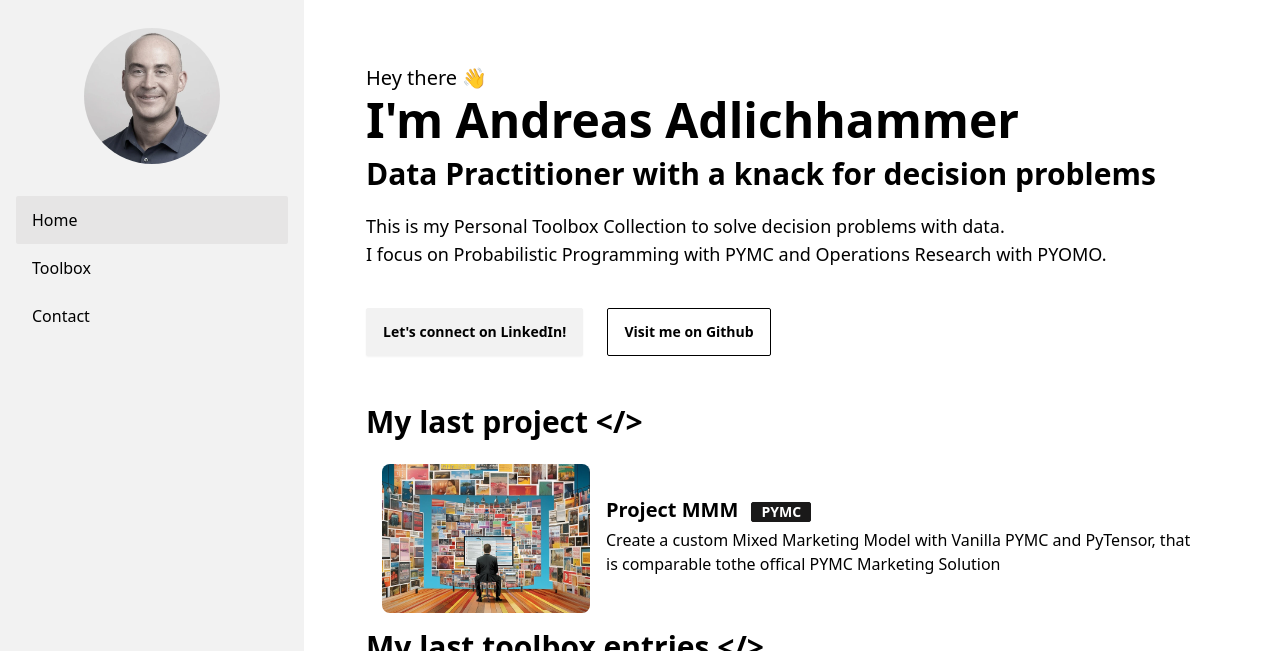
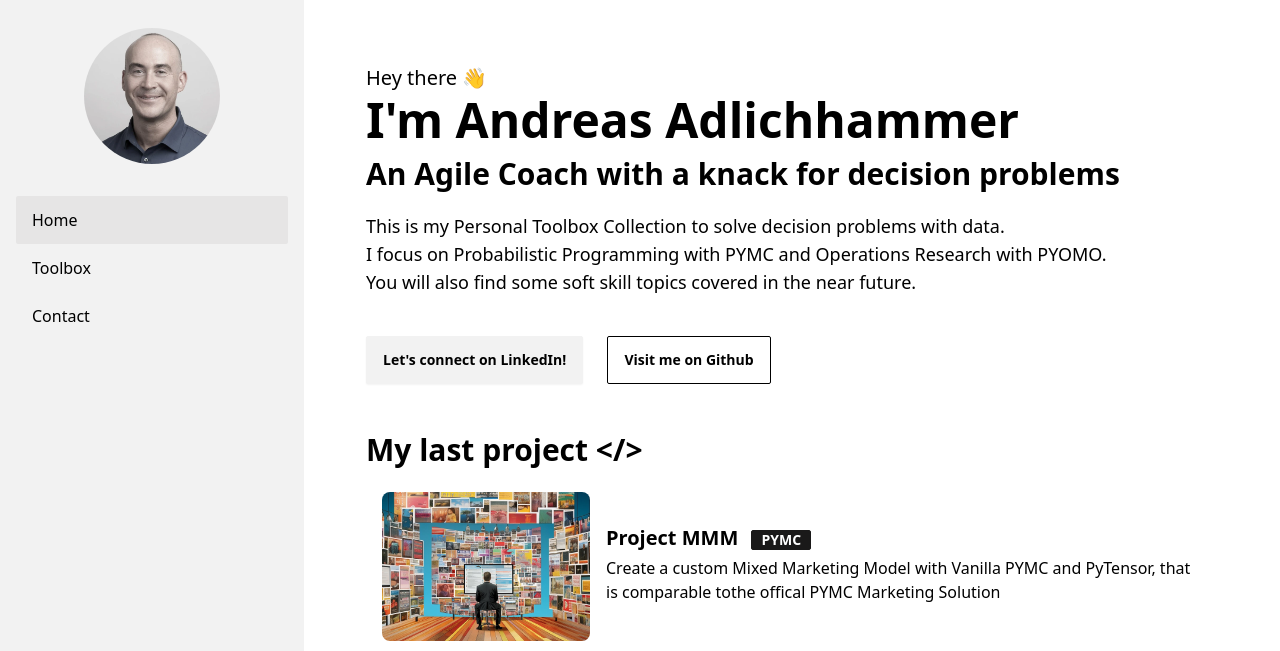
Before and after one commit to aahammer/aahammer, an Astro site: page / in a window 1280 px wide. Shown: the top 651 px of the page. Built offline with nearby package versions, Linux system fonts and the light colour scheme; Astro itself is replaced by a stand-in of ours.

Commit message:
intro changes

```diff
--- a/src/pages/index.astro
+++ b/src/pages/index.astro
@@ -13,11 +13,12 @@ import createSlug from "../lib/createSlug"
   <div class="pb-12 mt-5">
     <div class="text-xl py-1">Hey there 👋</div>
     <div class="text-5xl font-bold">I'm Andreas Adlichhammer</div>
-    <div class="text-3xl py-3 font-bold">Data Practitioner with a knack for decision problems</div>
+    <div class="text-3xl py-3 font-bold">An Agile Coach with a knack for decision problems</div>
     <div class="py-2">
       <text class="text-lg">
         This is my Personal Toolbox Collection to solve decision problems with data. <br/>
-        I focus on Probabilistic Programming with PYMC and Operations Research with PYOMO.
+        I focus on Probabilistic Programming with PYMC and Operations Research with PYOMO. <br/>
+        You will also find some soft skill topics covered in the near future.
       </text>
     </div>
     <div class="mt-8">
```
